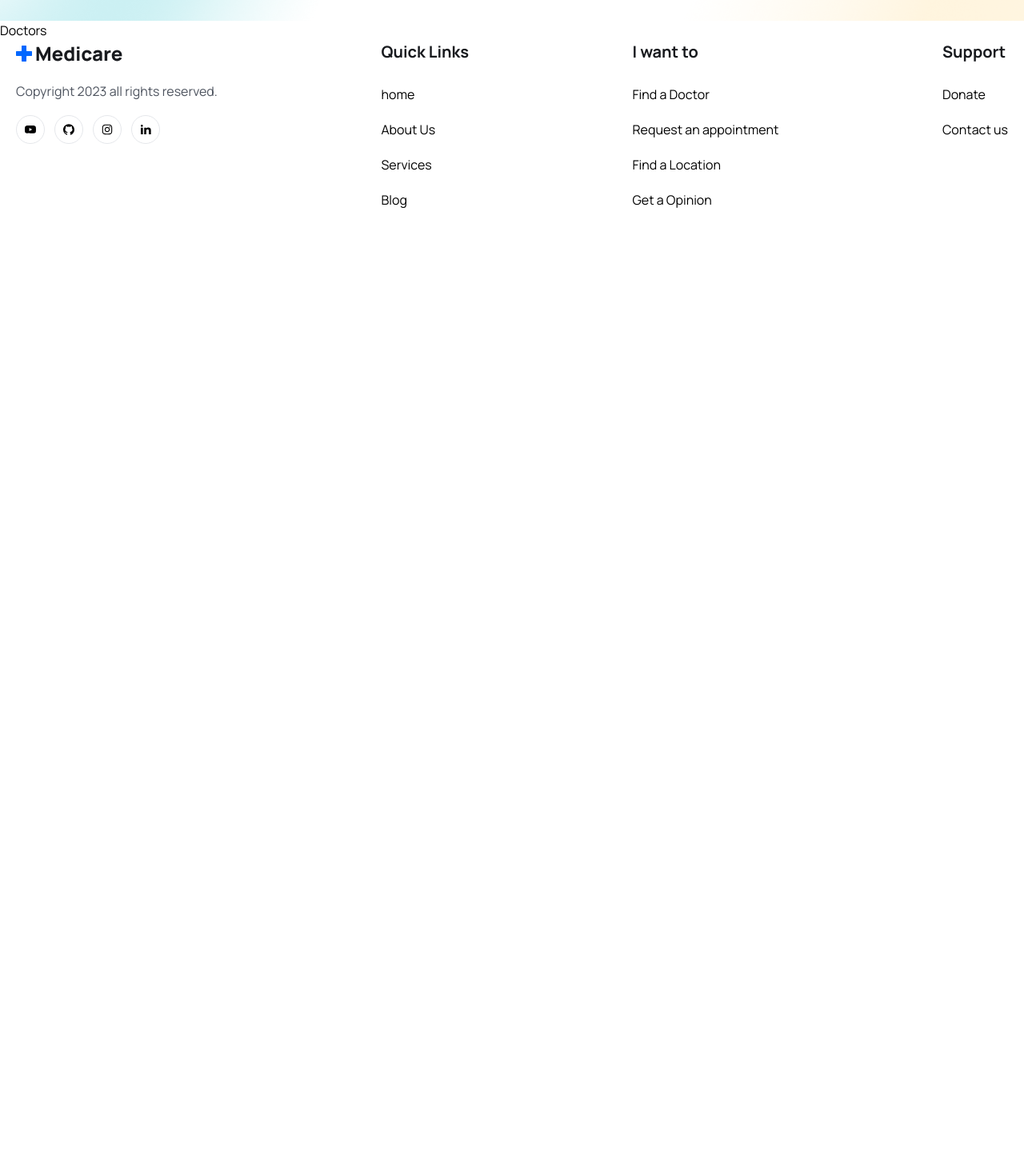
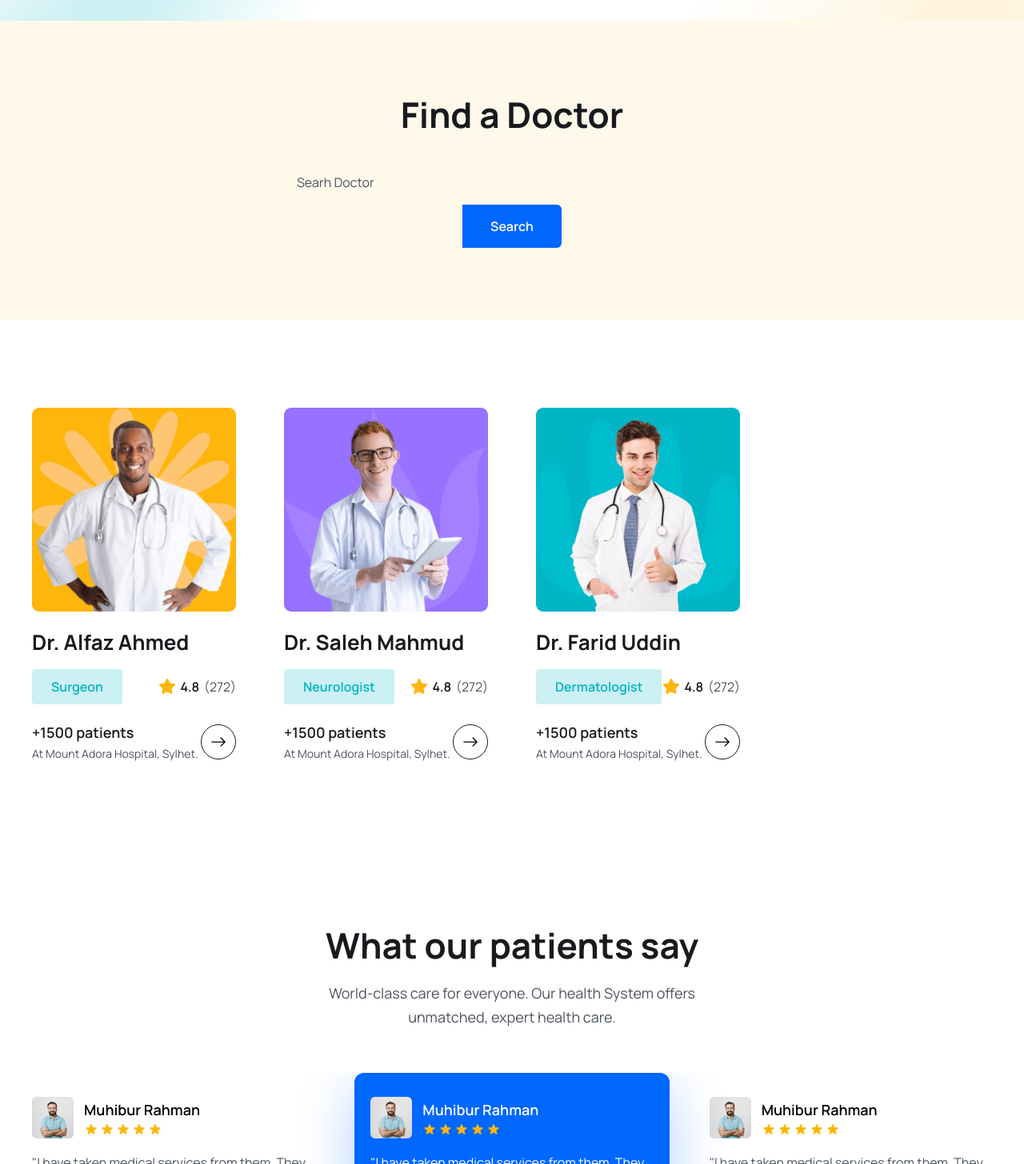
Before and after one commit to josuecross/doctor-appointmen-website, a React (Vite) app in the folder frontend/: page /doctors in a window 1280 px wide. Shown: the part 74-1530 px from the top of the page at 80% size. Before the commit the page ends 800 px from the top, so only its background shows below. Built offline with nearby package versions, Linux system fonts and the light colour scheme; the HTML template or start-up script is replaced by a standard one.

Commit message:
Find a Doctor and Services

```diff
--- a/frontend/src/index.css
+++ b/frontend/src/index.css
@@ -11,7 +11,7 @@
 
 @layer components{
     .container {
-        @apply max-w-full w-[1440px] px-5 mx-auto;
+        @apply max-w-full w-[1440px] px-5 mx-auto py-[15px];
     }
 
     .btn {
--- a/frontend/src/pages/Doctors/Doctors.jsx
+++ b/frontend/src/pages/Doctors/Doctors.jsx
@@ -1,8 +1,55 @@
 import React from "react";
+import { doctors } from "./../../assets/data/doctors";
+import DoctorCard from "./../../components/Doctors/DoctorCard";
+import Testimonial from "./../../components/Testimonial/Testimonial";
 
 const Doctors = () => {
 
-    return ( <div>Doctors</div> )
+    return <>
+        <section className="bg-[#fff9ea]">
+            <div className="container text-center">
+                <h2 className="heading">
+                    Find a Doctor
+                </h2>
+                <div className="max-w-[570px] mt-[30px] mx-auto bg-{#0066ff2c} rounded-md flex items-center
+                justify-between ">
+                    <input
+                        type="search"
+                        className="py-4 pl-4 pr-2 bg-transparent w-full focus:outline-none cursor-pointer
+                        placeholder:text-textColor "
+                        placeholder="Searh Doctor" />
+                </div>
+                <button className="btn mt-0 rounded-[0px] rounded-r-md">
+                    Search
+                </button>
+            </div>
+        </section>
+
+        <section>
+            <div className="container">
+                <div className="grid grid-cols-1 sm:grid-cols-2 md:grid-cols-3 lg:grid-cols-4 gap-5 ">
+                    {
+                    doctors.map( doctor => (
+                        <DoctorCard key={doctors.id} doctor={doctor} />
+                        ))
+                    }
+                </div>
+            </div>
+        </section>
+
+        <section>
+            <div className="container">
+                <div className="xl:w-[470px] mx-auto ">
+                    <h2 className="heading text-center">What our patients say</h2>
+                    <p className="text__para text-center ">
+                        World-class care for everyone. Our health System offers unmatched,
+                        expert health care.
+                    </p>
+                </div>
+                <Testimonial />
+            </div>
+        </section>
+    </>
 
 }
 
--- a/frontend/src/pages/Services.jsx
+++ b/frontend/src/pages/Services.jsx
@@ -1,9 +1,18 @@
 import React from "react";
-
+import {services} from "../assets/data/services";
+import ServiceCard from "../components/Services/ServiceCard"
 const Services = () => {
 
-    return ( <div>Services</div> )
-
+    return <>
+        <div className="container">
+            <div className="grid grid-cols-1 md:grid-cols-2 lg:grid-cols-3 gap-5 lg:gap-[30px] mt-[30px] ">
+                {
+                services.map( (item,index)=>(
+                    <ServiceCard item={item} index={index} key={index} /> ) )
+                }
+            </div>
+        </div>
+    </>
 }
 
 export default Services;
```
